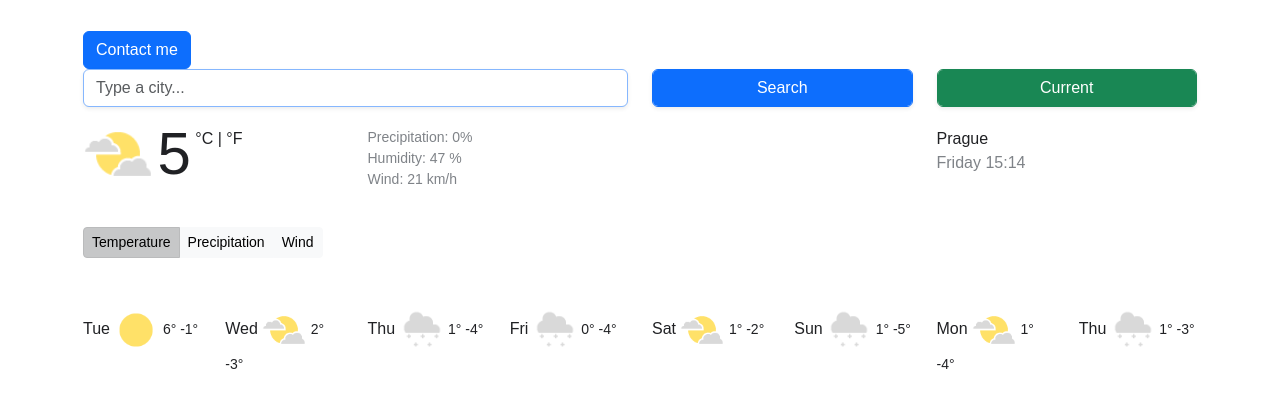
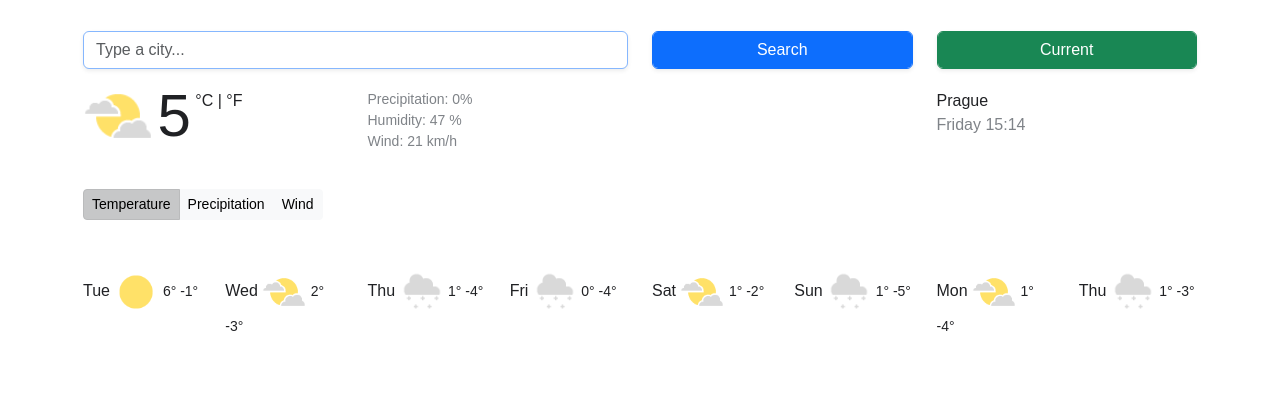
Before and after one commit to Mahsa-Luna/Mine, a plain HTML site: page index.html in a window 1280 px wide. Drawn offline with nearby package versions, Linux system fonts and the light colour scheme.

Commit message:
new update

```diff
--- a/index.html
+++ b/index.html
@@ -16,9 +16,6 @@
   <body>
     <div id="app"></div>
     <div class="container">
-      <a href="mailto:m.azarizadeh22@gmail.com" class="btn btn-primary">
-        Contact me
-      </a>
       <form class="search-form" id="search-form">
         <div class="row">
           <div class="col-6">
```
